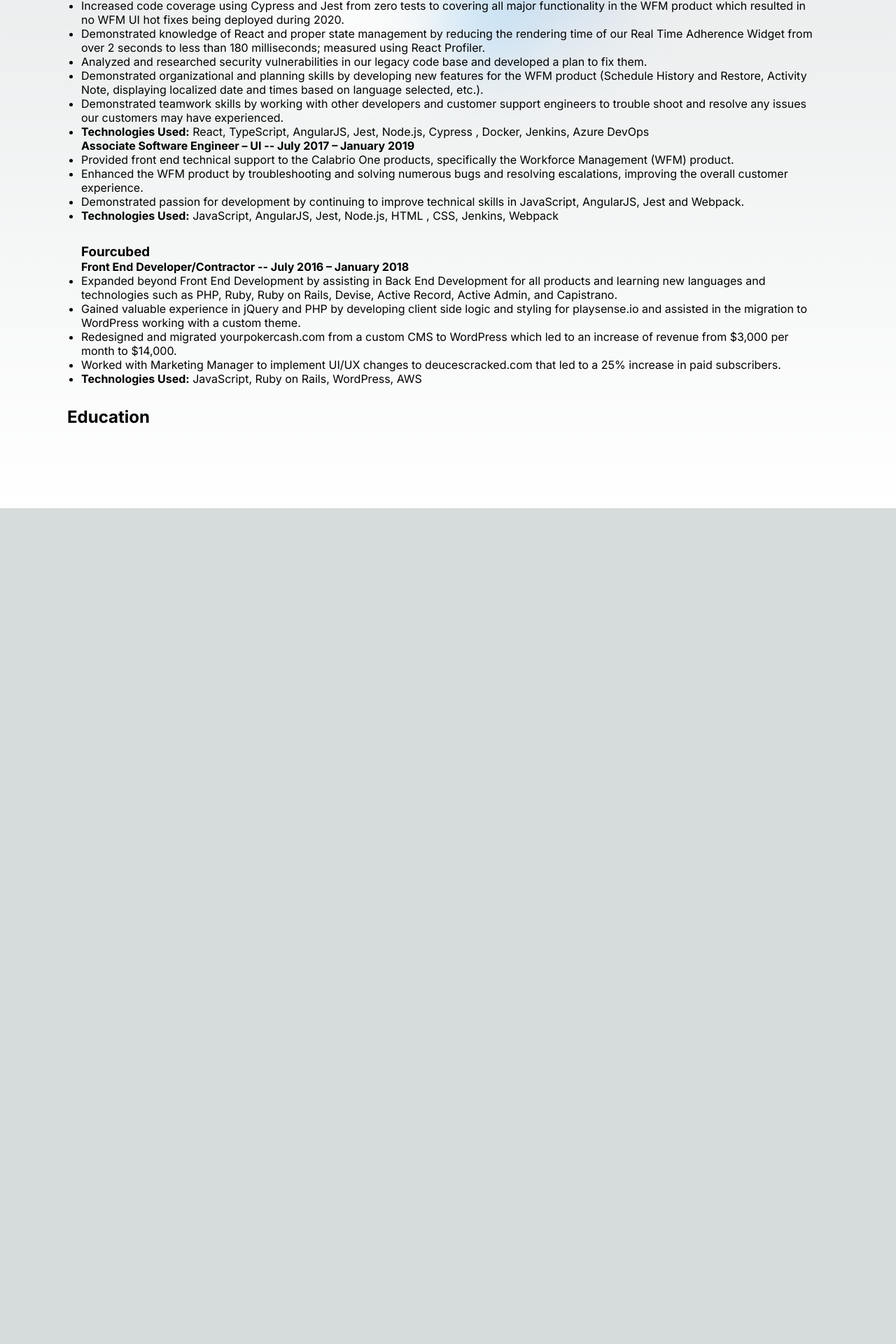
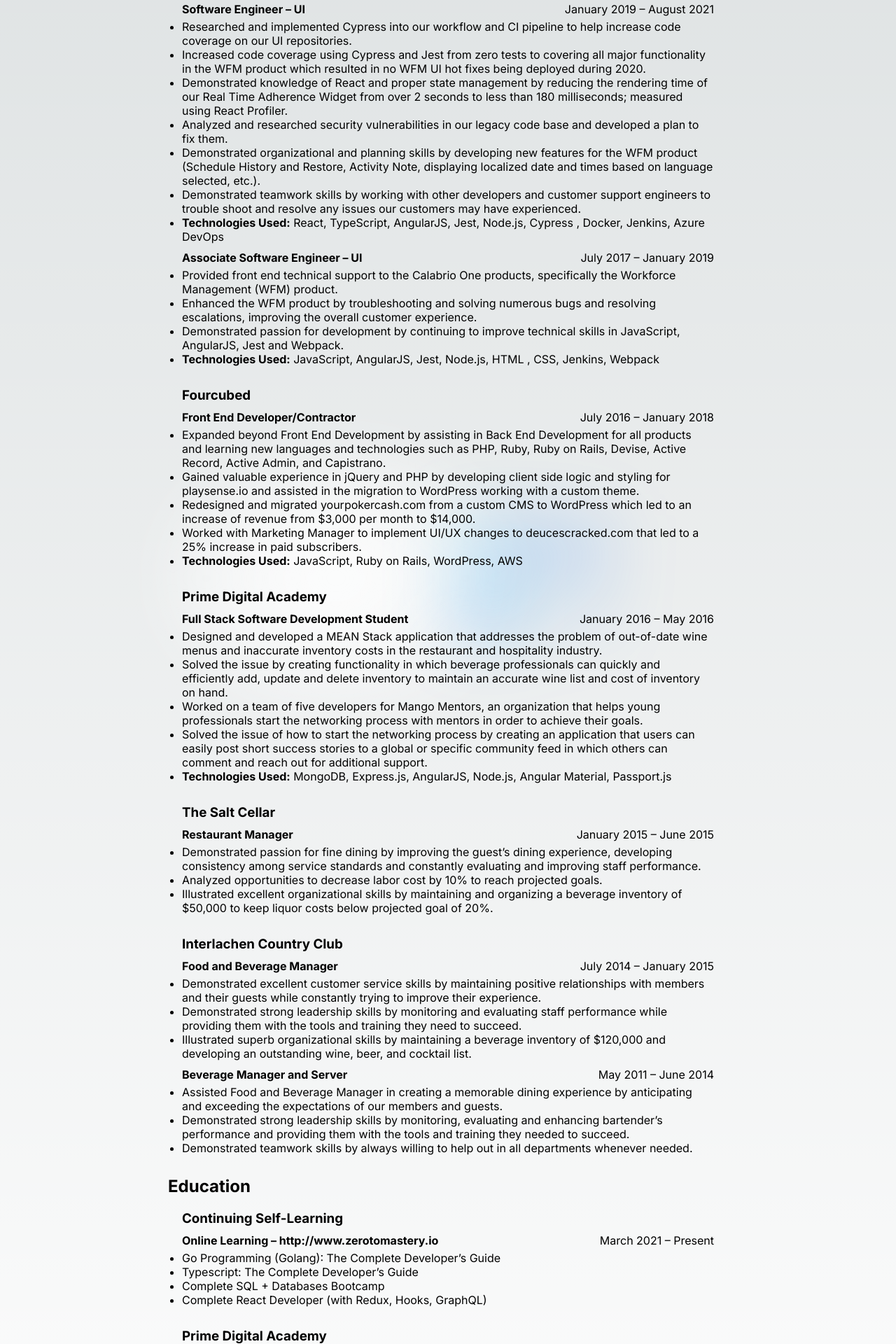
Before and after one commit to bpeterson1663/portfolio, a Next.js app: page /resume in a window 1280 px wide. Shown: the part 827-2747 px from the top of the page at 70% size. Before the commit the page ends 1553 px from the top, so only its background shows below. Built offline with nearby package versions, Linux system fonts and the light colour scheme.

Commit message:
feat(resume): update resume

```diff
--- a/src/app/resume/page.tsx
+++ b/src/app/resume/page.tsx
@@ -30,9 +30,13 @@ export default function Page() {
       </div>
       <div className={styles['section-container']}>
         <h2>Experience</h2>
-        <div className={styles['job-description']}>
+        <div className={styles.section}>
           <h3>When I Work</h3>
-          <h4>Full Stack Engineer -- August 2021 – October 2023</h4>
+          <div className={styles.header}>
+            <h4>Full Stack Engineer</h4>
+            <span>August 2021 – October 2023</span>
+          </div>
+
           <ul>
             <li>
               Demonstrated ability to learn new languages by quickly becoming familiar with our backend services written
@@ -52,9 +56,13 @@ export default function Page() {
             </li>
           </ul>
         </div>
-        <div className={styles['job-description']}>
+        <div className={styles.section}>
           <h3>Calabrio</h3>
-          <h4>Software Engineer – UI -- January 2019 – August 2021</h4>
+          <div className={styles.header}>
+            <h4>Software Engineer – UI</h4>
+            <span>January 2019 – August 2021</span>
+          </div>
+
           <ul>
             <li>
               Researched and implemented Cypress into our workflow and CI pipeline to help increase code coverage on our
@@ -84,7 +92,11 @@ export default function Page() {
               Jenkins, Azure DevOps
             </li>
           </ul>
-          <h4>Associate Software Engineer – UI -- July 2017 – January 2019</h4>
+
+          <div className={styles.header}>
+            <h4>Associate Software Engineer – UI</h4>
+            <span>July 2017 – January 2019</span>
+          </div>
           <ul>
             <li>
               Provided front end technical support to the Calabrio One products, specifically the Workforce Management
@@ -103,9 +115,13 @@ export default function Page() {
             </li>
           </ul>
         </div>
-        <div className={styles['job-description']}>
+        <div className={styles.section}>
           <h3>Fourcubed</h3>
-          <h4>Front End Developer/Contractor -- July 2016 – January 2018</h4>
+          <div className={styles.header}>
+            <h4>Front End Developer/Contractor</h4>
+            <span>July 2016 – January 2018</span>
+          </div>
+
           <ul>
             <li>
               Expanded beyond Front End Development by assisting in Back End Development for all products and learning
@@ -129,9 +145,141 @@ export default function Page() {
             </li>
           </ul>
         </div>
+        <div className={styles.section}>
+          <h3>Prime Digital Academy</h3>
+          <div className={styles.header}>
+            <h4>Full Stack Software Development Student</h4>
+            <span>January 2016 – May 2016</span>
+          </div>
+          <ul>
+            <li>
+              Designed and developed a MEAN Stack application that addresses the problem of out-of-date wine menus and
+              inaccurate inventory costs in the restaurant and hospitality industry.
+            </li>
+            <li>
+              Solved the issue by creating functionality in which beverage professionals can quickly and efficiently
+              add, update and delete inventory to maintain an accurate wine list and cost of inventory on hand.
+            </li>
+            <li>
+              Worked on a team of five developers for Mango Mentors, an organization that helps young professionals
+              start the networking process with mentors in order to achieve their goals.
+            </li>
+            <li>
+              Solved the issue of how to start the networking process by creating an application that users can easily
+              post short success stories to a global or specific community feed in which others can comment and reach
+              out for additional support.
+            </li>
+            <li>
+              <strong>Technologies Used:</strong> MongoDB, Express.js, AngularJS, Node.js, Angular Material, Passport.js
+            </li>
+          </ul>
+        </div>
+        <div className={styles.section}>
+          <h3>The Salt Cellar</h3>
+          <div className={styles.header}>
+            <h4>Restaurant Manager</h4>
+            <span>January 2015 – June 2015</span>
+          </div>
+          <ul>
+            <li>
+              Demonstrated passion for fine dining by improving the guest’s dining experience, developing consistency
+              among service standards and constantly evaluating and improving staff performance.
+            </li>
+            <li>Analyzed opportunities to decrease labor cost by 10% to reach projected goals.</li>
+            <li>
+              Illustrated excellent organizational skills by maintaining and organizing a beverage inventory of $50,000
+              to keep liquor costs below projected goal of 20%.
+            </li>
+          </ul>
+        </div>
+        <div className={styles.section}>
+          <h3>Interlachen Country Club</h3>
+          <div className={styles.header}>
+            <h4>Food and Beverage Manager</h4>
+            <span>July 2014 – January 2015</span>
+          </div>
+          <ul>
+            <li>
+              Demonstrated excellent customer service skills by maintaining positive relationships with members and
+              their guests while constantly trying to improve their experience.
+            </li>
+            <li>
+              Demonstrated strong leadership skills by monitoring and evaluating staff performance while providing them
+              with the tools and training they need to succeed.
+            </li>
+            <li>
+              Illustrated superb organizational skills by maintaining a beverage inventory of $120,000 and developing an
+              outstanding wine, beer, and cocktail list.
+            </li>
+          </ul>
+
+          <div className={styles.header}>
+            <h4>Beverage Manager and Server</h4>
+            <span>May 2011 – June 2014</span>
+          </div>
+          <ul>
+            <li>
+              Assisted Food and Beverage Manager in creating a memorable dining experience by anticipating and exceeding
+              the expectations of our members and guests.
+            </li>
+            <li>
+              Demonstrated strong leadership skills by monitoring, evaluating and enhancing bartender’s performance and
+              providing them with the tools and training they needed to succeed.
+            </li>
+            <li>Demonstrated teamwork skills by always willing to help out in all departments whenever needed.</li>
+          </ul>
+        </div>
       </div>
+
       <div className={styles['section-container']}>
         <h2>Education</h2>
+        <div className={styles.section}>
+          <h3>Continuing Self-Learning</h3>
+          <div className={styles.header}>
+            <h4>Online Learning – http://www.zerotomastery.io</h4>
+            <span>March 2021 – Present</span>
+          </div>
+          <ul>
+            <li>Go Programming (Golang): The Complete Developer’s Guide</li>
+            <li>Typescript: The Complete Developer’s Guide</li>
+            <li>Complete SQL + Databases Bootcamp</li>
+            <li>Complete React Developer (with Redux, Hooks, GraphQL)</li>
+          </ul>
+        </div>
+        <div className={styles.section}>
+          <h3>Prime Digital Academy</h3>
+          <div className={styles.header}>
+            <h4>Full-Stack Software Engineering Certification</h4>
+            <span>January 2016 – May 2016</span>
+          </div>
+          <ul>
+            <li>
+              Prime Digital Academy is an 18-week, intensive program designed to prepare students for employment in the
+              software development field.
+            </li>
+            <li>
+              The program focuses on the JavaScript-Based MEAN Stack (MongoDB, Express.js, AngularJS, Node.js) with a
+              strong focus on team-based projects and real-world business needs.
+            </li>
+          </ul>
+        </div>
+        <div className={styles.section}>
+          <h3>University of Wisconsin - Stout</h3>
+          <div className={styles.header}>
+            <h4>Bachelor of Science in Golf Enterprise Management</h4> <span>September 2008 – May 2011</span>
+          </div>
+          <ul>
+            <li>Minor in Business Administration</li>
+            <li>Magna Cum Laude-GPA: 3.8</li>
+          </ul>
+        </div>
+        <div className={styles.section}>
+          <h3>Milwaukee School of Engineering</h3>
+          <div className={styles.header}>
+            <h4>Generals - Management Information Systems</h4>
+            <span>September 2007 – May 2008</span>
+          </div>
+        </div>
       </div>
     </div>
   )
--- a/src/app/resume/resume.module.scss
+++ b/src/app/resume/resume.module.scss
@@ -2,6 +2,7 @@
 
     .section-container {
         margin-bottom: 20px;
+        max-width: 800px;
 
         .contact-info {
             display: flex;
@@ -32,9 +33,16 @@
             }
         }
 
-        .job-description {
+        .section {
             margin: 10px;
             padding: 10px;
+
+            .header {
+                margin-top: 10px;
+                margin-bottom: 5px;
+                display: flex;
+                justify-content: space-between;
+            }
         }
     }
 }
```
